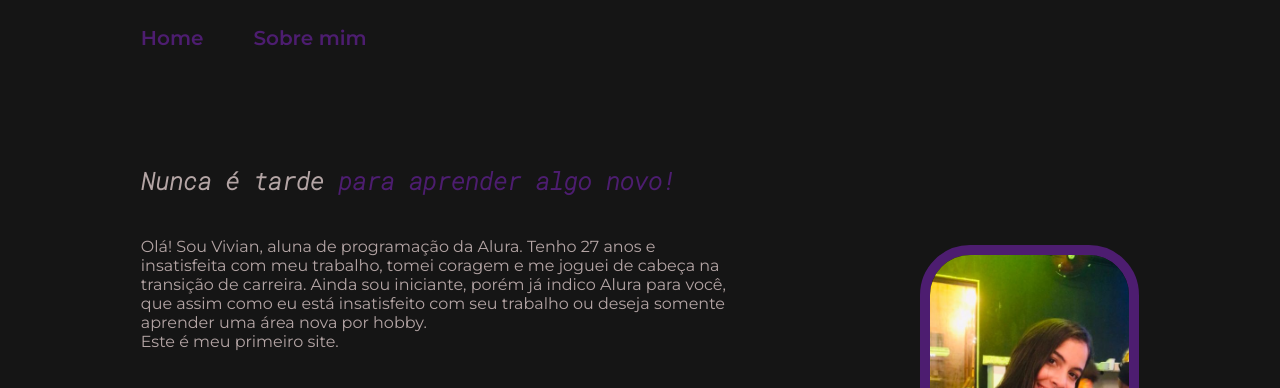
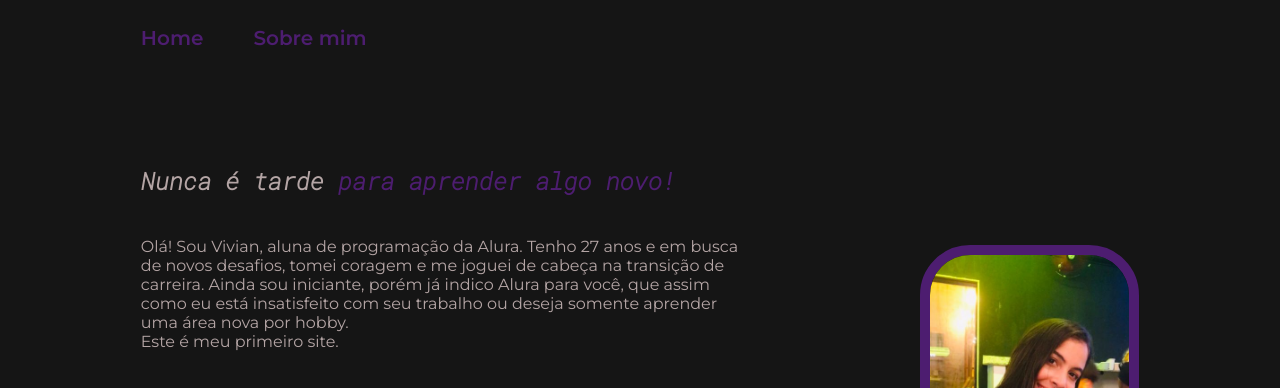
Before and after one commit to Vivian142031/Portfolio, a plain HTML site: page index.html in a window 1280 px wide. Shown: the top 388 px of the page. Drawn offline with Linux system fonts and the light colour scheme.

Commit message:
atualizando o texto apresentação

```diff
--- a/index.html
+++ b/index.html
@@ -17,7 +17,7 @@
     <main class="apresentacao">
         <section class="apresentacao__conteudo">
             <h1 class="apresentacao__conteudo__titulo">Nunca é tarde <strong class="titulo-destaque">para aprender algo novo!</strong></h1>
-                <p class="apresentacao__conteudo__texto">Olá! Sou Vivian, aluna de programação da Alura. Tenho 27 anos e insatisfeita com meu trabalho, tomei coragem e me joguei de cabeça na transição de carreira. Ainda sou iniciante, porém já indico Alura para você, que assim como eu está insatisfeito com seu trabalho ou deseja somente aprender uma área nova por hobby. <br>Este é meu primeiro site. </p>
+                <p class="apresentacao__conteudo__texto">Olá! Sou Vivian, aluna de programação da Alura. Tenho 27 anos e em busca de novos desafios, tomei coragem e me joguei de cabeça na transição de carreira. Ainda sou iniciante, porém já indico Alura para você, que assim como eu está insatisfeito com seu trabalho ou deseja somente aprender uma área nova por hobby. <br>Este é meu primeiro site. </p>
             <div class="apresentacao__links">
                 <h2 class="apresentacao__links__subtitulo">Acesse minhas redes:</h2>
                     <a class="apresentacao__links__navegacao" href="https://www.linkedin.com/in/vivian-ramos-421147151/">
```
